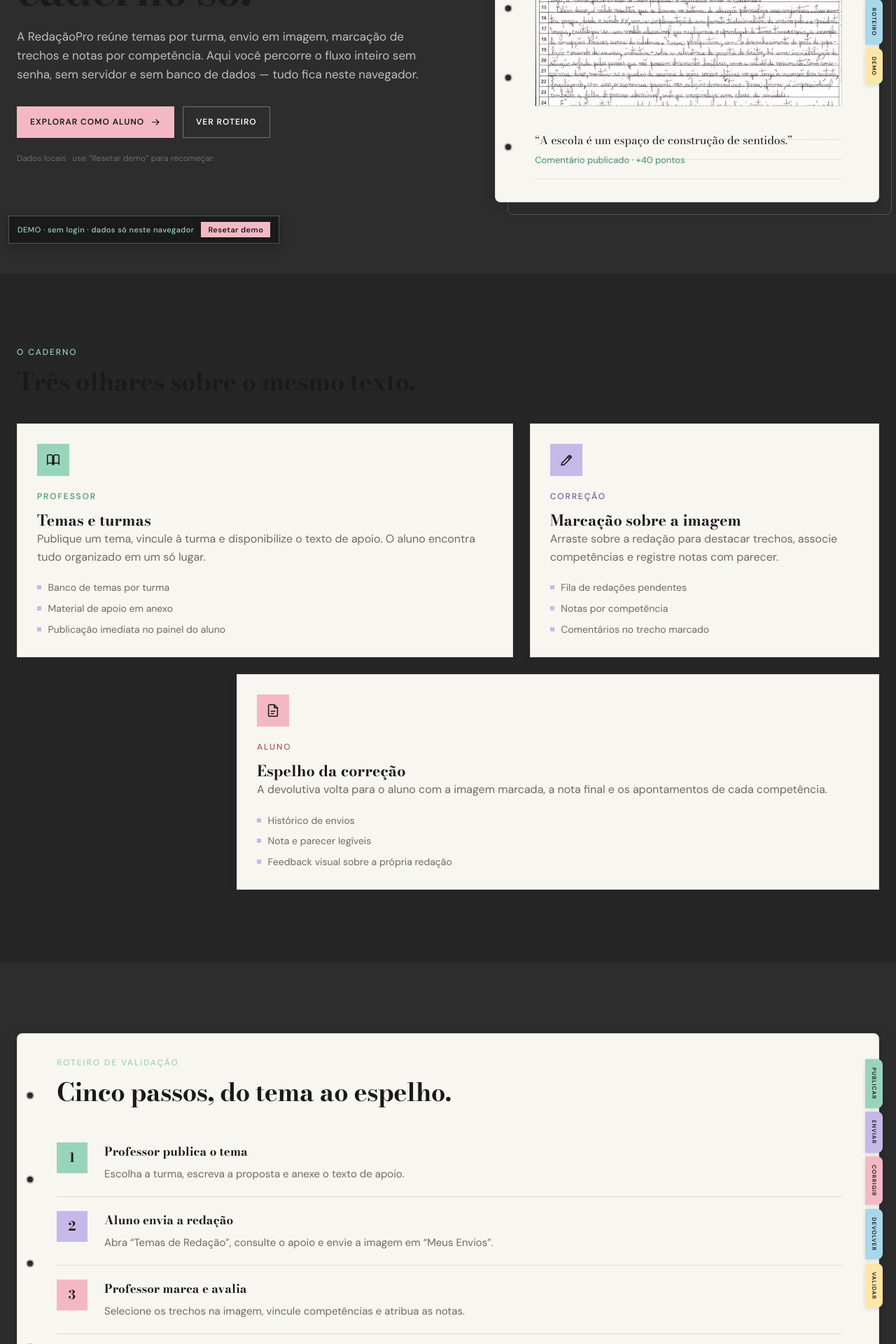
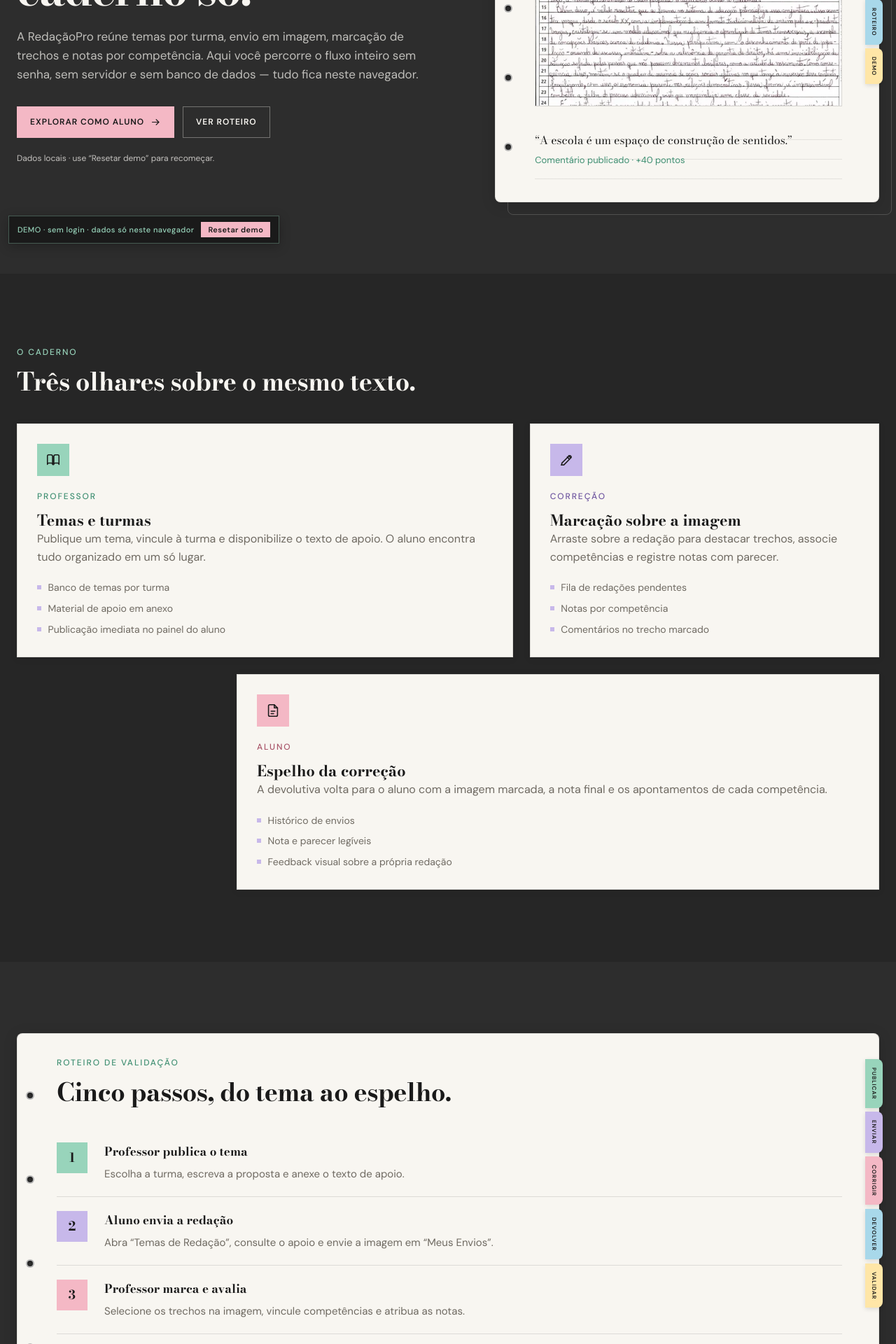
Before and after one commit to guilherme3987/essay-plataform, a PHP site: page / in a window 1280 px wide. Shown: the part 440-2360 px from the top of the page at 70% size. Run offline with PHP 8.4, Linux system fonts and the light colour scheme.

Commit message:
Update section styles for improved dark and light themes

```diff
--- a/assets/css/notebook.css
+++ b/assets/css/notebook.css
@@ -45,7 +45,7 @@ body.nb-root {
   margin: 0;
   min-height: 100dvh;
   background: var(--bg-outer);
-  color: var(--text-primary);
+  color: var(--bg-page);
   font-family: var(--font-body);
   font-size: 1rem;
   line-height: 1.6;
@@ -54,6 +54,12 @@ body.nb-root {
 
 .nb-wrap { width: min(100% - 3rem, 1280px); margin-inline: auto; }
 .nb-section { padding-block: clamp(4rem, 8vw, 8rem); }
+.nb-on-dark { color: var(--bg-page); }
+.nb-on-dark .nb-muted { color: rgba(248, 246, 241, 0.74); }
+.nb-on-dark .nb-card .nb-muted,
+.nb-on-dark .nb-paper .nb-muted { color: var(--muted-ink); }
+.nb-on-light { color: var(--text-primary); }
+.nb-on-light .nb-eyebrow { color: #3f8f72; }
 .nb-eyebrow {
   margin: 0 0 0.75rem;
   font-family: var(--font-body);
@@ -170,6 +176,7 @@ body.nb-root {
 .nb-paper {
   position: relative;
   background: var(--bg-page);
+  color: var(--text-primary);
   border-radius: var(--radius-sm);
   box-shadow: 0 4px 20px rgba(0, 0, 0, 0.15);
   border: 1px solid rgba(26, 26, 26, 0.1);
--- a/index.html
+++ b/index.html
@@ -65,7 +65,7 @@
     </header>
 
     <main>
-        <section class="nb-section" id="inicio">
+        <section class="nb-section nb-on-dark" id="inicio">
             <div class="nb-wrap nb-hero-grid">
                 <div>
                     <p class="nb-eyebrow nb-reveal">Ambiente de demonstração · sem login</p>
@@ -117,7 +117,7 @@
             </div>
         </section>
 
-        <section class="nb-section" id="como-funciona" style="background:rgba(26,26,26,.35)">
+        <section class="nb-section nb-on-dark" id="como-funciona" style="background:rgba(26,26,26,.35)">
             <div class="nb-wrap">
                 <p class="nb-eyebrow">O caderno</p>
                 <h2 class="nb-h2">Três olhares sobre o mesmo texto.</h2>
@@ -162,7 +162,7 @@
             </div>
         </section>
 
-        <section class="nb-section nb-wrap" id="roteiro">
+        <section class="nb-section nb-wrap nb-on-light" id="roteiro">
             <div class="nb-paper">
                 <div class="nb-holes" aria-hidden="true">
                     <span class="nb-hole"></span><span class="nb-hole"></span><span class="nb-hole"></span><span class="nb-hole"></span><span class="nb-hole"></span>
@@ -188,7 +188,7 @@
             </div>
         </section>
 
-        <section class="nb-section" id="vozes" style="background:rgba(26,26,26,.35)">
+        <section class="nb-section nb-on-dark" id="vozes" style="background:rgba(26,26,26,.35)">
             <div class="nb-wrap">
                 <p class="nb-eyebrow">Vozes do caderno</p>
                 <h2 class="nb-h2">Quem percorre o fluxo.</h2>
@@ -212,7 +212,7 @@
             </div>
         </section>
 
-        <section class="nb-section nb-wrap" id="perfis">
+        <section class="nb-section nb-wrap nb-on-dark" id="perfis">
             <p class="nb-eyebrow">Planos de demonstração</p>
             <h2 class="nb-h2">Escolha seu caderno.</h2>
             <p class="nb-muted" style="max-width:62ch;margin-top:1rem">
@@ -262,7 +262,7 @@
             </div>
         </section>
 
-        <section class="nb-section" style="background:var(--bg-page);color:var(--text-primary)">
+        <section class="nb-section nb-on-light" style="background:var(--bg-page);color:var(--text-primary)">
             <div class="nb-wrap" style="text-align:center">
                 <p class="nb-eyebrow" style="color:#6f56a0">Última página</p>
                 <h2 class="nb-display" style="font-size:clamp(2rem,4vw,3rem)">Abra o caderno e comece pela primeira página.</h2>
```
